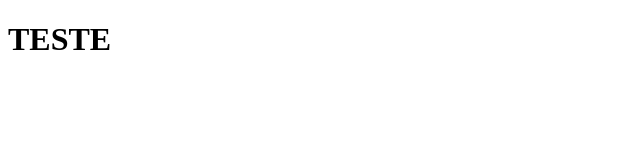
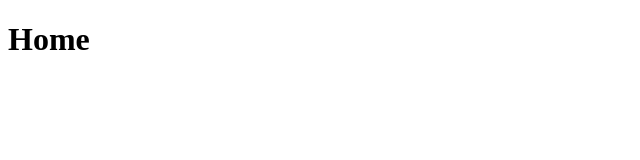
Before and after one commit to GabrielAceti/CostumerController, a React (Create React App) app in the folder client/: page / in a window 1280 px wide. Shown: the top 160 px of the page, without its empty margins (0-640 px from the left). Built offline with nearby package versions, Linux system fonts and the light colour scheme.

Commit message:
Creating Routes

```diff
--- a/client/src/App.tsx
+++ b/client/src/App.tsx
@@ -1,11 +1,10 @@
 import React from 'react';
+import Routes from './routes'
 
 function App() {
   return (
     <div className="App">
-      <header className="App-header">
-        <h1>TESTE</h1>
-      </header>
+      <Routes />
     </div>
   );
 }
--- /dev/null
+++ b/client/src/routes.tsx
@@ -0,0 +1,43 @@
+import React from 'react';
+import  { BrowserRouter, Switch, Route } from 'react-router-dom'
+
+//Imports from admin
+import Dashboard from './pages/admin/dashboard'
+
+import Products from './pages/admin/products';
+import ProductsEdit from './pages/admin/products/productsEdit';
+import ProductsRegister from './pages/admin/products/productsRegister';
+
+import Users from './pages/admin/users';
+import UsersEdit from './pages/admin/users/userEdit';
+import UsersRegister from './pages/admin/users/userRegister';
+
+//Imports from client
+import Home from './pages/client/home/index';
+import ProductsDetails from './pages/client/products/productsDetails';
+
+function Routes() {
+    return(
+        <BrowserRouter>
+            <Switch>
+                {/*Routes for client*/}
+                <Route path="/" exact component={Home} />
+                <Route path="/products/:_id" exact component={ProductsDetails} />
+
+                {/*Routs for admin*/}
+                <Route path="/admin" exact component={Dashboard}/>
+                <Route path="/admin/products" exact component={Products}/>
+                <Route path="/admin/products/register" exact component={ProductsRegister}/>
+                <Route path="/admin/products/register/:_id" exact component={ProductsEdit}/>
+
+                <Route path="/admin/users" exact component={Users}/>
+                <Route path="/admin/users/register" exact component={UsersRegister}/>
+                <Route path="/admin/users/register/:_id" exact component={UsersEdit}/>
+
+            </Switch>
+        </BrowserRouter>
+    )
+
+}
+
+export default Routes;
```
